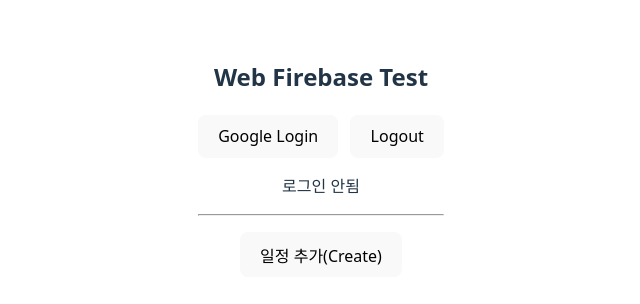
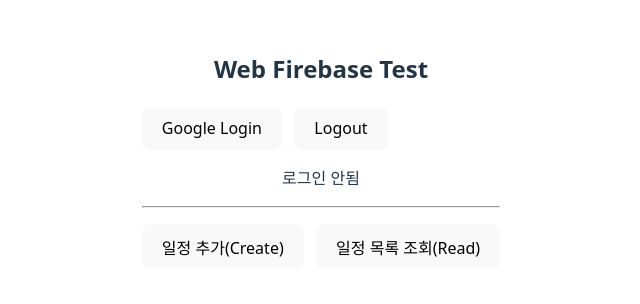
Before and after one commit to 202413059-cloud/calendar-term-project, a Vue app in the folder web/: page / in a window 1280 px wide. Shown: the part 242-546 px from the top of the page, without its empty margins (319-959 px from the left). Built offline with nearby package versions, Linux system fonts and the light colour scheme.

Commit message:
Update App.vue

```diff
--- a/web/src/App.vue
+++ b/web/src/App.vue
@@ -6,10 +6,21 @@
 import { GoogleAuthProvider, signInWithPopup, signOut } from "firebase/auth";
 
 // Firestore
-import { collection, addDoc, serverTimestamp } from "firebase/firestore";
+import {
+  collection,
+  addDoc,
+  getDocs,
+  query,
+  orderBy,
+  serverTimestamp,
+} from "firebase/firestore";
 
 const uid = ref("");
+const events = ref([]); // ✅ STEP 4: 일정 목록 상태
 
+// --------------------
+// 로그인 / 로그아웃
+// --------------------
 const login = async () => {
   const provider = new GoogleAuthProvider();
   const result = await signInWithPopup(auth, provider);
@@ -20,9 +31,12 @@
 const logout = async () => {
   await signOut(auth);
   uid.value = "";
+  events.value = [];
 };
 
+// --------------------
 // ✅ STEP 3: Create (일정 추가)
+// --------------------
 const addEvent = async () => {
   const user = auth.currentUser;
   if (!user) {
@@ -40,6 +54,31 @@
 
   alert("Firestore에 일정 추가 완료!");
 };
+
+// --------------------
+// ✅ STEP 4: Read (일정 목록 조회)
+// --------------------
+const fetchEvents = async () => {
+  const user = auth.currentUser;
+  if (!user) {
+    alert("먼저 로그인하세요");
+    return;
+  }
+
+  const q = query(
+    collection(db, "users", user.uid, "events"),
+    orderBy("createdAt", "desc")
+  );
+
+  const snapshot = await getDocs(q);
+
+  events.value = snapshot.docs.map((doc) => ({
+    id: doc.id,
+    ...doc.data(),
+  }));
+
+  console.log("불러온 일정 목록:", events.value);
+};
 </script>
 
 <template>
@@ -56,6 +95,18 @@
 
     <hr style="margin:16px 0;" />
 
-    <button @click="addEvent">일정 추가(Create)</button>
+    <div style="display:flex; gap:12px; margin-bottom:16px;">
+      <button @click="addEvent">일정 추가(Create)</button>
+      <button @click="fetchEvents">일정 목록 조회(Read)</button>
+    </div>
+
+    <!-- ✅ STEP 4 결과 출력 -->
+    <ul>
+      <li v-for="event in events" :key="event.id">
+        {{ event.date }} |
+        {{ event.title }}
+        ({{ event.startTime }} ~ {{ event.endTime }})
+      </li>
+    </ul>
   </div>
 </template>
```
